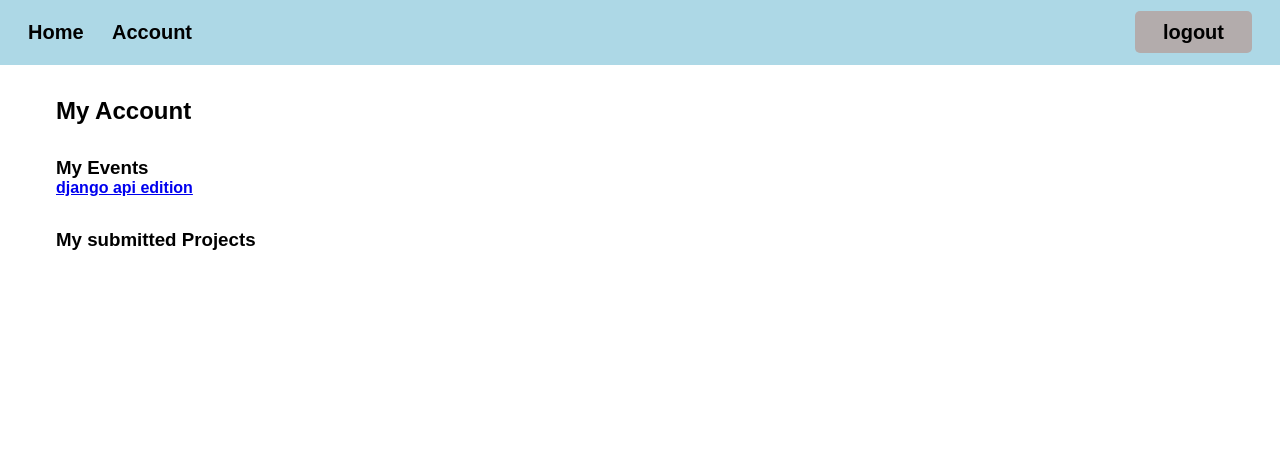
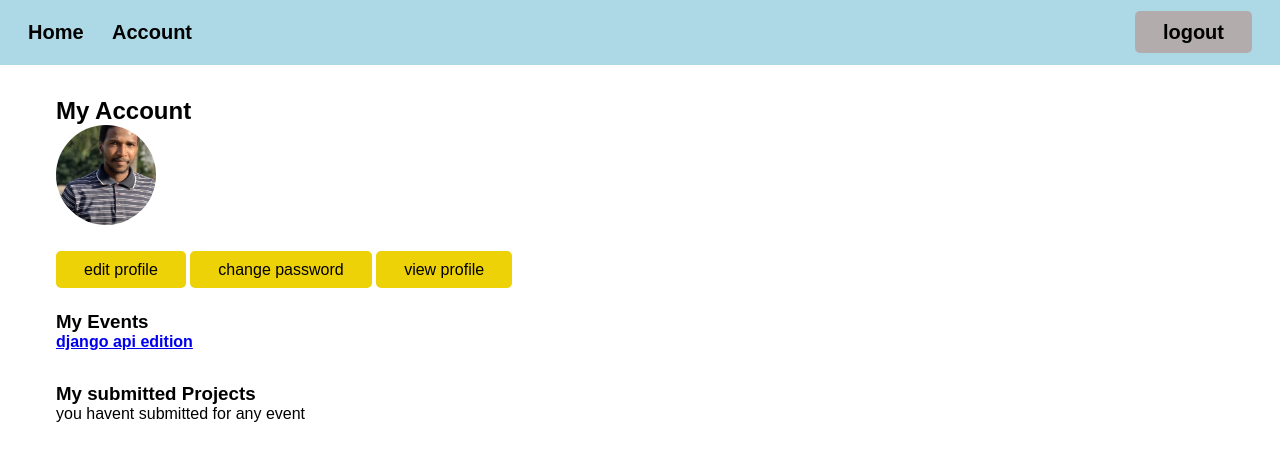
Before and after one commit to fizzayscode/event_registeration_app, a Django app: page /user-account/ in a window 1280 px wide. Shown: the top 461 px of the page. Run offline with Django 4.2, Linux system fonts and the light colour scheme; a user stored in the database is signed in; data comes from the database, SQL or seed files in the repository; both versions use the stored data as it was after the commit; data that the repository does not hold is empty.

Commit message:
added profile details

```diff
--- a/base/models.py
+++ b/base/models.py
@@ -20,6 +20,9 @@
     bio= models.TextField(null=True,blank=True)
     is_participant=models.BooleanField(default=True, null=True)
     avatar=models.ImageField(default='profile.png')
+
+    # for resizing a picture maybe you dont want to uplaod a heavy picture in your s3 bucket
+    # avatar=models.ResizedImageField(size=[10,10],default='profile.png')
     # uuid4 is a random creator of hex values
     id=models.UUIDField(default=uuid.uuid4,unique=True,primary_key=True,editable=False)
 
--- a/base/urls.py
+++ b/base/urls.py
@@ -16,5 +16,6 @@
     path('user-profile/<str:id>',views.profile_page,name='user-profile'),
     path('user-account/',views.account_page,name='account-page'),
     path('submit-project/<str:id>/', views.submit_form, name='submit-project'),
-    path('update-project/<str:id>/', views.update_form, name='update-form')
+    path('update-project/<str:id>/', views.update_form, name='update-form'),
+    path('edit-profile/', views.edit_profile, name='edit-profile')
 ]
--- a/base/views.py
+++ b/base/views.py
@@ -5,9 +5,13 @@
 from django.shortcuts import get_object_or_404, redirect, render
 from django.contrib.auth import authenticate, login
 from django.contrib.auth.decorators import login_required
-from .forms import SubmissionForm,CustomUserCreation
+from .forms import SubmissionForm,CustomUserCreation,UserForm
 from .models import User,Event,Submission
 from django.contrib.auth import login,logout, authenticate
+from PIL import Image
+from io import StringIO
+# from cStringIO import StringIO
+# import Image
 
 
 
@@ -78,7 +82,7 @@
     submitted=False
     submit_if_registered=False
 
-    submit_id=Submission.objects.filter(event=event)
+    submit_id=Submission.objects.filter(participant=request.user,event=event)
 
 
     if request.user.is_authenticated:
@@ -130,6 +134,31 @@
     user=request.user
     return render(request,'account.html')
 
+
+@login_required(login_url='login')
+def edit_profile(request):
+    user=request.user
+    form= UserForm(instance=user)
+    if request.method=='POST':
+        # img=Image.open(request.FILES.get('avatar'))
+        # newSize=(10,10)
+        # img=img.resize(newSize)
+        # request.FILES['avatar']=img
+        # we have to pass in the files into the form also fo it parses it with the data
+        print("my file", request.FILES.get('avatar'))
+        form =UserForm(request.POST,request.FILES,instance=user)
+
+
+        if form.is_valid():
+            form.save()
+            return redirect('account-page')
+
+
+    context={'form':form, 'user':user}
+    return render(request, "edit-profile.html",context)
+
+
+
 @login_required(login_url='login')
 def submit_form(request,id):
     event=get_object_or_404(Event,id=id)
--- a/codebattle/settings.py
+++ b/codebattle/settings.py
@@ -135,8 +135,7 @@
 
 # TELLS DJANGO WHERE TO UPLOAD USER CONTENT STUFF ANYTIME WE UPLAOD A CONTENT
 #  THROUGH THE IMAGE FIELdS ADD THE CONTENT TO this IMAGES FOLDER
-
-MEDIA_ROOT=BASE_DIR/ 'static/images'
+MEDIA_ROOT=BASE_DIR / 'static/images'
 
 # Default primary key field type
 # https://docs.djangoproject.com/en/4.1/ref/settings/#default-auto-field
--- a/static/css/home.css
+++ b/static/css/home.css
@@ -12,6 +12,7 @@
     border-style: solid;
     padding: 1em;
     text-decoration: none;
+
 }
 .wrapper--event a{
     text-decoration: none;
@@ -26,7 +27,7 @@
 
 .users--lists{
     display: grid;
-    grid-template-columns: 1fr 1fr 1fr 1fr;
+    grid-template-columns: 1fr 1fr 1fr 1fr 1fr;
     gap: 20px;
 
 }
@@ -38,12 +39,8 @@
 }
 
 .users{
-    border: 1px solid gray;
     height: 170px;
-
+    display: flex;
+    align-items: center;
+    justify-content: center;
 }
-
-.text--success{
-    color: green;
-    font-size: 16px;
-}
--- a/static/css/main.css
+++ b/static/css/main.css
@@ -38,6 +38,5 @@
 .text--success{
     color: #198754;
     font-size: 20px;
-    display: block;
     margin-bottom: 6px;
 }
--- a/static/css/nav.css
+++ b/static/css/nav.css
@@ -21,25 +21,26 @@
     padding: 10px 28px;
     border-radius: 5px;
     background-color: rgb(179, 172, 172);
-    color: white;
+    color: black;
     border: none;
     text-decoration: none;
+    font-size: 16px;
 }
 
 .mylogin{
     padding: 10px 28px;
     border-radius: 5px;
     background-color: rgb(238, 210, 8);
-    color: white;
+    color: black !important;
     border: none;
     text-decoration: none;
 }
 
 
 
-/* .nav--container a{
+.nav--container a{
     font-size: 20px;
     text-decoration: none;
     font-weight: bold;
     margin: 12px;
-} */
+}
--- a/templates/account.html
+++ b/templates/account.html
@@ -1,12 +1,24 @@
 {% extends 'super.html' %} {%block content%}
 <div class="section">
+
   <h2>My Account</h2>
+  <img class="user--avatar" src="{{user.avatar.url}}" >
+  <div class="section">
+    <a class="mylogin" href="{%url 'edit-profile'%}">edit profile</a>
+    <a class="mylogin" href="#">change password</a>
+    <a class="mylogin" href="{%url 'user-profile' request.user.id%}">view profile</a>
+  </div>
+
+
+
   <div class="section">
     {%for event in user.events.all%}
     <h3>My Events</h3>
       <a href="{%url 'event_page' event.id%}">
         <h4>{{event.name}}</h4>
       </a>
+      {%empty%}
+      <p>you havent registered for any event</p>
     {%endfor%}
   </div>
 </div>
@@ -18,8 +30,11 @@
         <a href="{%url 'update-form' sub.id%}">
           <h4>{{sub.event}}</h4>
         </a>
+        {%empty%}
+      <p>you havent submitted for any event</p>
       {%endfor%}
     </div>
+
   </div>
 
 {%endblock content%}
--- a/templates/profile.html
+++ b/templates/profile.html
@@ -1,6 +1,9 @@
 {% extends 'super.html' %} {%block content%}
 
-<div>
+<div class="section">
   <h3>{{user.name}}</h3>
 </div>
+<div class="section">
+  <p>{{user.bio}}</p>
+</div>
 {%endblock content%}
```
Also changed, not shown: base/forms.py (+6 -1 lines), templates/edit-profile.html (added, +15 -0 lines), templates/index.html (+8 -3 lines), db.sqlite3, static/images/IMG_20220115_122952_WozLKLq.jpg (added), static/images/IMG_20220115_122952_glAxf1Z.jpg (added), static/images/ones_IzVKfy0.jpg (added), static/images/ones_M4ABRG4.jpg (added), static/images/ones_lu7OO6e.jpg (added), static/images/ones_piPsxjF.jpg (added).
